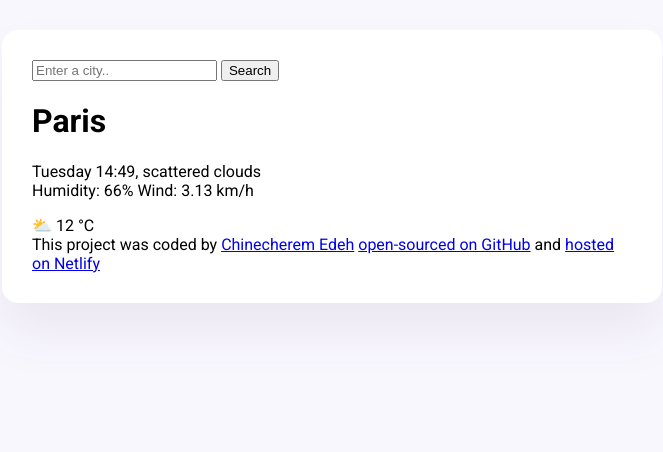
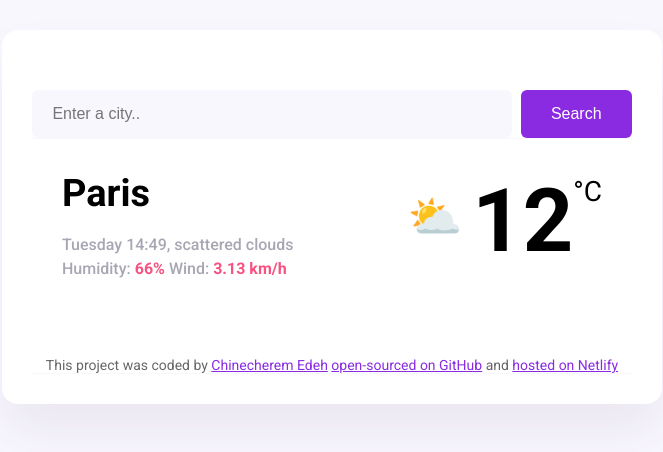
Before and after one commit to Edeh-Chinecherem/Meteo, a plain HTML site: page index.html in a window 1280 px wide. Shown: the whole page, without its empty margins (308-971 px from the left). Drawn offline with Linux system fonts and the light colour scheme.

Commit message:
Added basic CSS

```diff
--- a/index.html
+++ b/index.html
@@ -16,27 +16,32 @@
 <body>
     <div class="weather-app">
         <header>
-            <form>
-                <input type="search" placeholder="Enter a city.." required>
-                <input type="submit" value="Search">
+            <form class="search-form">
+                <input type="search" placeholder="Enter a city.." required class="search-form-input">
+                <input type="submit" value="Search" class="search-form-button">
             </form>
 
         </header>
         <main>
+            <div class="weather-app-data">
                 <div>
-                <h1>
+                    <h1 class="weather-app-city">
                         Paris
                     </h1>
-                <p>
+                    <p class="weather-app-details">
                         Tuesday 14:49, scattered clouds
                         <br>
-                    Humidity: 66% Wind: 3.13 km/h
+                        Humidity: <strong>66%</strong> Wind: <strong>3.13 km/h</strong>
                     </p>
                 </div>
 
-            <div>
-                ⛅ 12 °C
+                <div class="weather-app-temp-container">
+                    <div class="weather-app-icon">⛅</div>
+                    <div class="weather-app-temperature">12</div>
+                    <div class="weather-app-unit">°C</div>
                 </div>
+            </div>
+
 
 
         </main>
--- a/src/styles.css
+++ b/src/styles.css
@@ -10,3 +10,81 @@ body {
   box-shadow: 0 30px 50px rgba(65, 50, 100, 0.08);
   border-radius: 16px;
 }
+a {
+  color: blueviolet;
+}
+
+header {
+  border-bottom: 1px solid #f9f7fe;
+  padding: 30px 0 0 0;
+  text-align: center;
+  font-size: 14px;
+  color: rgba(0, 0, 0, 0.6);
+}
+.search-form-input {
+  background-color: #f9f7fe;
+  border: none;
+  border-radius: 6px;
+  width: 80%;
+  font-size: 16px;
+  padding: 15px 20px;
+}
+.search-form-button {
+  background-color: blueviolet;
+  font-size: 16px;
+  padding: 15px 30px;
+  border: none;
+  margin-left: 5px;
+  color: white;
+  border-radius: 6px;
+}
+
+main {
+  padding: 30px;
+}
+.weather-app-data {
+  display: flex;
+  justify-content: space-between;
+}
+
+.weather-app-city {
+  margin: 0;
+  font-size: 38px;
+  line-height: 48px;
+}
+
+.weather-app-details {
+  font-size: 16px;
+  line-height: 24px;
+  font-weight: 500;
+  color: rgba(39, 33, 66, 0.4);
+}
+
+.weather-app-details strong {
+  color: #f65282;
+}
+
+.weather-app-temp-container {
+  display: flex;
+}
+.weather-app-icon {
+  font-size: 44px;
+  margin-top: 22px;
+}
+.weather-app-temperature {
+  font-size: 88px;
+  font-weight: bold;
+  margin-left: 10px;
+}
+.weather-app-unit {
+  margin-top: 6px;
+  font-size: 28px;
+}
+
+footer {
+  border-bottom: 1px solid #f9f7fe;
+  padding: 30px 0 0 0;
+  text-align: center;
+  font-size: 14px;
+  color: rgba(0, 0, 0, 0.6);
+}
```
Lines whose indentation alone changed are shown as unchanged.
